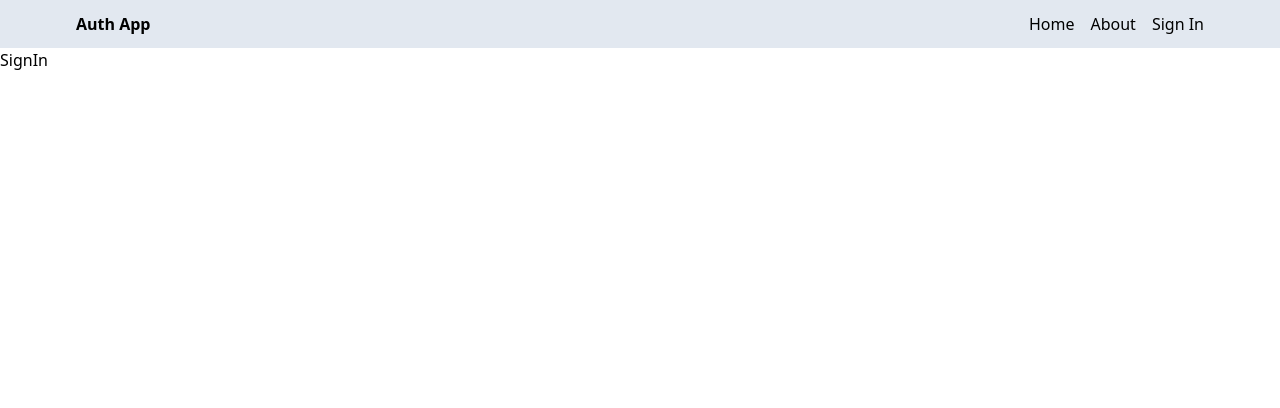
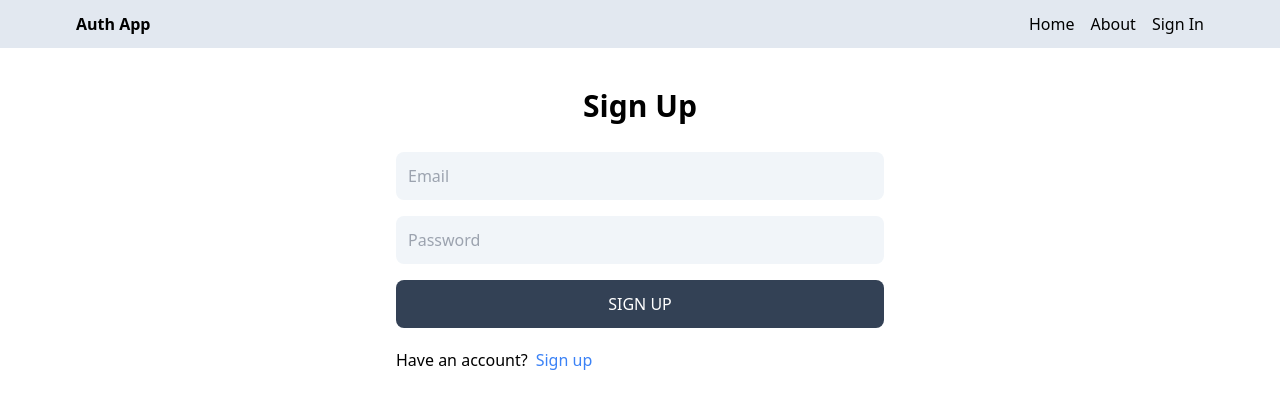
Before and after one commit to akasharyanofficial7/mern-auth, a React (Vite) app in the folder client/project/: page /signin in a window 1280 px wide. Shown: the top 408 px of the page. Built offline with nearby package versions, Linux system fonts and the light colour scheme.

Commit message:
Create signin page funcutionality

```diff
--- a/client/project/src/pages/SignIn.jsx
+++ b/client/project/src/pages/SignIn.jsx
@@ -1,7 +1,83 @@
-import React from "react";
+import React, { useState } from "react";
+import { Link, useNavigate } from "react-router-dom";
+import { toast, Toaster } from "react-hot-toast";
+import axios from "axios";
+export default function SignIn() {
+  const navigate = useNavigate();
+  const [FormData, setFormData] = useState({
+    email: "",
+    password: "",
+  });
 
-const SignIn = () => {
-  return <div>SignIn</div>;
-};
+  const [loading, setLoading] = useState(false);
+  const [error, setError] = useState(false);
+  const handleChange = (e) => {
+    setFormData({ ...FormData, [e.target.id]: e.target.value });
+  };
 
-export default SignIn;
+  const handleSubmit = async (e) => {
+    e.preventDefault();
+
+    try {
+      setLoading(true);
+      const res = await axios.post(
+        "http://localhost:3000/api/signin",
+        FormData
+      );
+
+      setFormData({
+        email: "",
+        password: "",
+      });
+
+      navigate("/");
+
+      console.log(res.data);
+      setLoading(false);
+      setError(false);
+      toast.success("User created successfully!");
+    } catch (error) {
+      setError(true);
+      setLoading(false);
+      console.log(error);
+      toast.error("Something went wrong. Please try again.");
+    }
+  };
+  return (
+    <div className="p-3 max-w-lg mx-auto">
+      <Toaster position="top-center" reverseOrder={false} />
+      <h1 className="text-3xl text-center font-semibold my-7">Sign Up</h1>
+      <form className="flex flex-col gap-4" onSubmit={handleSubmit}>
+        <input
+          type="email"
+          placeholder="Email"
+          id="email"
+          className="bg-slate-100 p-3 rounded-lg"
+          value={FormData.email}
+          onChange={handleChange}
+        />
+        <input
+          type="password"
+          placeholder="Password"
+          id="password"
+          className="bg-slate-100 p-3 rounded-lg"
+          value={FormData.password}
+          onChange={handleChange}
+        />
+        <button
+          className="bg-slate-700 text-white p-3 rounded-lg uppercase hover:opacity-95 disabled:opacity-80"
+          disabled={loading}
+        >
+          {loading ? "loading..." : "Sign up"}
+        </button>
+      </form>
+
+      <div className="flex gap-2 mt-5">
+        <p>Have an account?</p>
+        <Link to="/signup">
+          <span className="text-blue-500">Sign up</span>
+        </Link>
+      </div>
+    </div>
+  );
+}
--- a/client/project/src/pages/SignUp.jsx
+++ b/client/project/src/pages/SignUp.jsx
@@ -1,8 +1,9 @@
 import React, { useState } from "react";
-import { Link } from "react-router-dom";
+import { Link, useNavigate } from "react-router-dom";
 import { toast, Toaster } from "react-hot-toast";
 import axios from "axios";
 export default function SignUp() {
+  const navigate = useNavigate();
   const [FormData, setFormData] = useState({
     username: "",
     email: "",
@@ -31,9 +32,11 @@
         password: "",
       });
       console.log(res.data);
+      toast.success("User created successfully!");
       setLoading(false);
       setError(false);
       toast.success("User created successfully!");
+      navigate("/");
     } catch (error) {
       setError(true);
       setLoading(false);
```
